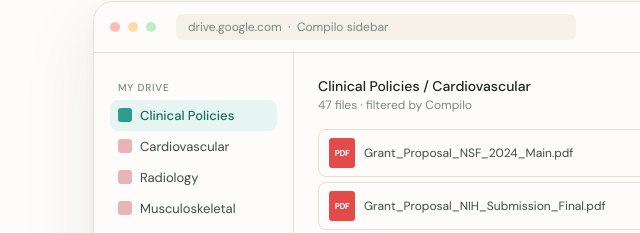
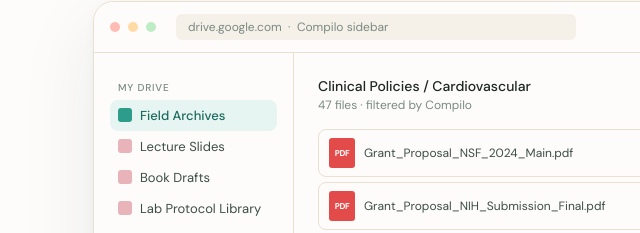
Before and after one commit to stephaniejones-svg/CompliSync, a plain HTML site: page compilo.html in a window 1280 px wide. Shown: the part 655-888 px from the top of the page, 29-669 px from the left. Drawn offline with Linux system fonts and the light colour scheme.

Commit message:
Update drive sidebar items in compilo.html

```diff
--- a/compilo.html
+++ b/compilo.html
@@ -223,10 +223,10 @@
     <div class="app-layout">
       <div class="drive-sb">
         <div class="dsb-label">My Drive</div>
-        <div class="dsb-item active"><div class="dsb-icon"></div>Clinical Policies</div>
-        <div class="dsb-item folder"><div class="dsb-icon"></div>Cardiovascular</div>
-        <div class="dsb-item folder"><div class="dsb-icon"></div>Radiology</div>
-        <div class="dsb-item folder"><div class="dsb-icon"></div>Musculoskeletal</div>
+        <div class="dsb-item active"><div class="dsb-icon"></div>Field Archives</div>
+        <div class="dsb-item folder"><div class="dsb-icon"></div>Lecture Slides</div>
+        <div class="dsb-item folder"><div class="dsb-icon"></div>Book Drafts</div>
+        <div class="dsb-item folder"><div class="dsb-icon"></div>Lab Protocol Library</div>
         <div class="dsb-label">Recent</div>
         <div class="dsb-item"><div class="dsb-icon"></div>Q1 Reports</div>
         <div class="dsb-item"><div class="dsb-icon"></div>Team Handbook</div>
```
